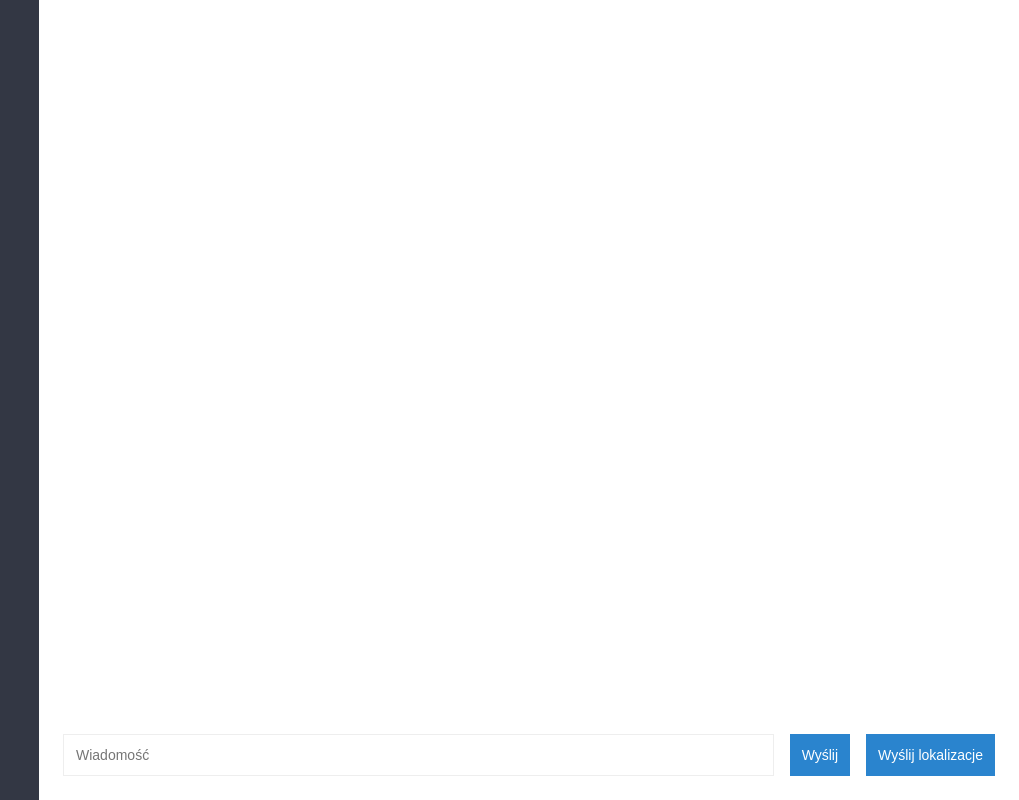
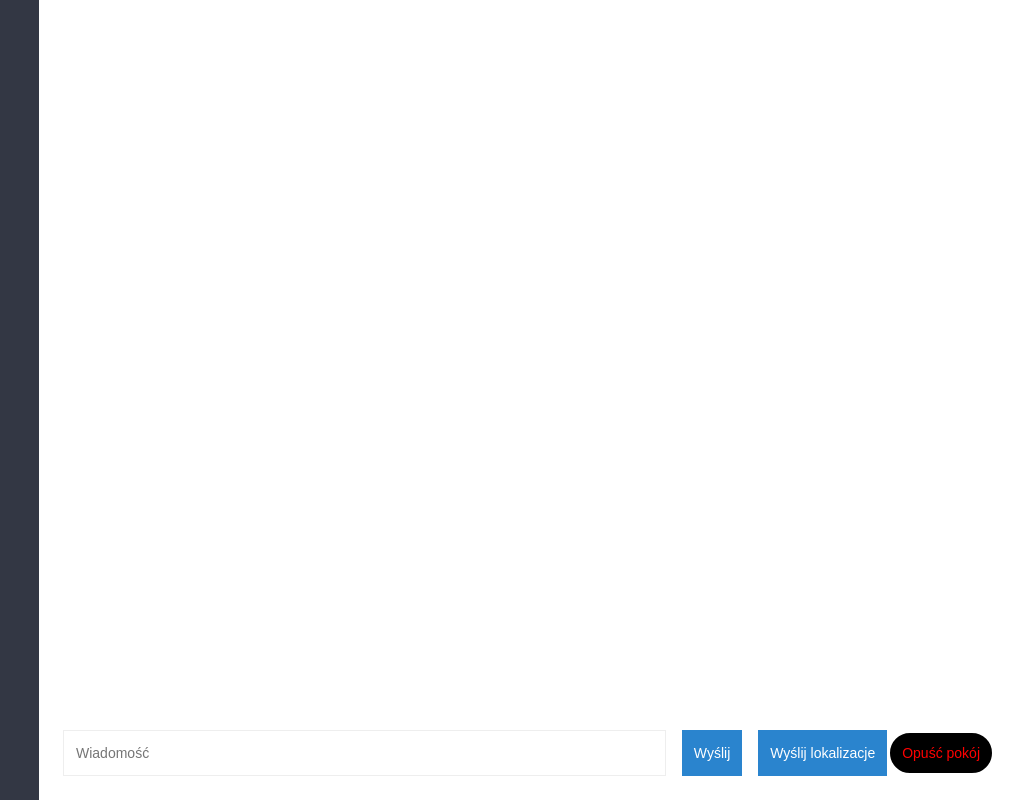
Before and after one commit to Voolvie/Klemsenger, a website: page public/chat.html in a window 1280 px wide. Shown: the whole page, without its empty margins (261-1280 px from the left). Drawn offline with nearby package versions, Linux system fonts and the light colour scheme; no server answers.

Commit message:
commit changes

```diff
--- a/public/chat.html
+++ b/public/chat.html
@@ -15,7 +15,8 @@
 
             </div>
             <div class="chat__main">
-                <div id="messages" class="chat__messages"></div>
+                <div id="messages" class="chat__messages">
+                </div>
                 <div class="compose">
                 <form id="message-form">
                  <input  id="messageEmoji" name="message" placeholder="Wiadomość" required autocomplete="off">
@@ -27,6 +28,8 @@
                  <button >Wyślij</button>
                 </form>
                 <button id="send-location">Wyślij lokalizacje</button>
+                <button class="button2" onclick="location.href='https://klemczak-komunikator.herokuapp.com/'" type="button">
+                Opuść pokój</button2>
                 </div>
             </div>
         </div>
@@ -58,7 +61,8 @@
                     <li>{{username}}</li>
                     {{/users}}
                 </ul>
-        </script>
+
+            </script>
 
         <script src="https://cdnjs.cloudflare.com/ajax/libs/mustache.js/3.0.1/mustache.min.js"></script>
         <script src="https://cdnjs.cloudflare.com/ajax/libs/moment.js/2.22.2/moment.min.js"></script>
--- a/public/css/styles.css
+++ b/public/css/styles.css
@@ -44,6 +44,17 @@ button {
     font-size: 16px;
     transition: background .3s ease;
 }
+.button2 {
+    border-radius: 70px;
+    cursor: pointer;
+    padding: 12px;
+    background:#000000;
+    border: none;
+    color: rgb(255, 0, 0);
+    font-size: 16px;
+    transition: background .3s ease;
+    border: solid white;
+}
 
 button:hover {
     background:#0b6e29;
@@ -84,6 +95,7 @@ button:disabled {
 .chat {
     display: flex;
 }
+
 
 .chat__sidebar {
     height: 100vh;
@@ -183,3 +195,9 @@ button:disabled {
     font-weight: 300;
     padding: 12px 24px 0 24px;
 }
+
+input[type=submit] {
+    width: 25%;
+    padding: 12px 20px;
+    box-sizing: border-box;
+  }
--- a/public/js/chat.js
+++ b/public/js/chat.js
@@ -67,6 +67,7 @@ $messageForm.addEventListener('submit', (e) => {
     socket.emit('sendMessage', message, (error) => {
         $messageFormButton.removeAttribute('disabled')
         $(".emojionearea-editor").html("")
+        $messageFormInput.value = ''
         $messageFormInput.focus()
 
         if (error) {
```
